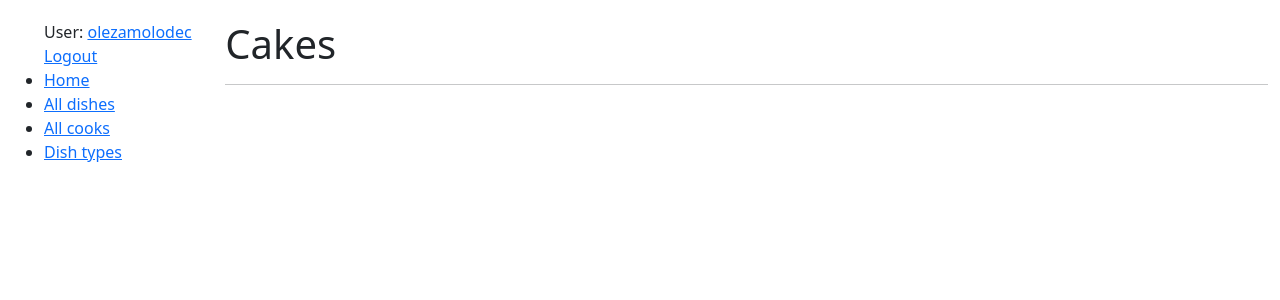
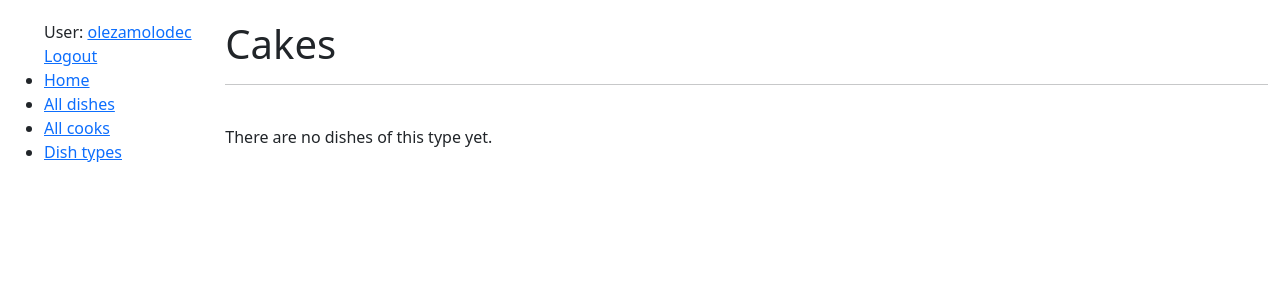
Before and after one commit to onyevyerov/restaurant-kitchen-service, a Django app: page /dish-types/4/detail/ in a window 1280 px wide. Shown: the top 300 px of the page. Run offline with Django 4.2, Linux system fonts and the light colour scheme; a user stored in the database is signed in; data comes from the database, SQL or seed files in the repository.

Commit message:
Add information if no dishes yet of choosen type.

```diff
--- a/templates/kitchen/dish_type_detail.html
+++ b/templates/kitchen/dish_type_detail.html
@@ -4,6 +4,7 @@
   <h1>{{ dish_type.name }}</h1>
   <hr>
   <br>
+    {% if dishes.all %}
       <ul>
       {% for dish in dishes %}
         <li>
@@ -13,4 +14,7 @@
         </li>
       {% endfor %}
       </ul>
+    {% else %}
+      <p>There are no dishes of this type yet.</p>
+    {% endif %}
 {% endblock %}
```
Lines whose indentation alone changed are shown as unchanged.
